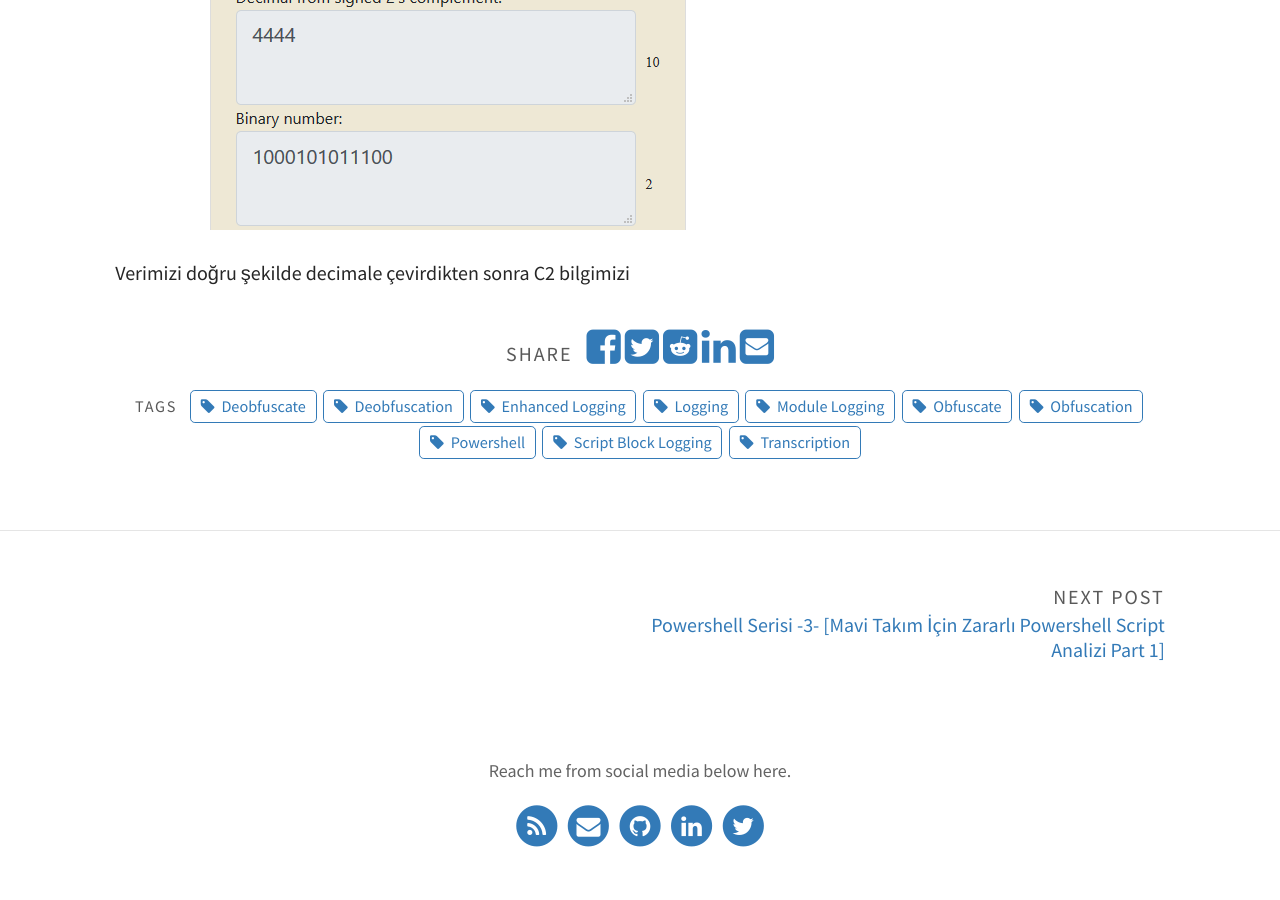
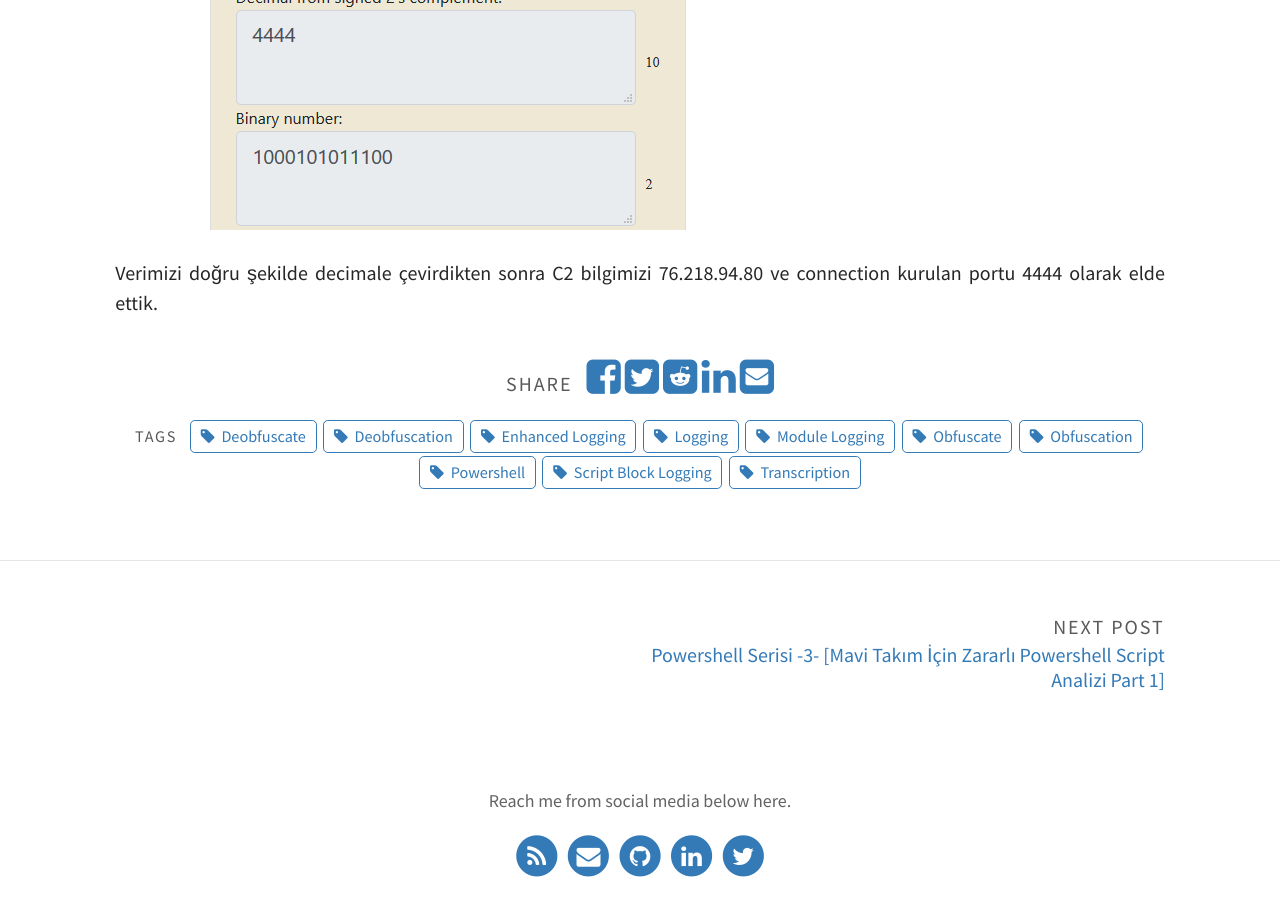
Before and after one commit to batuhankutluca/batuhankutluca.github.io, a Jekyll site: the page built from _posts/2020-03-09-powershell-series-4-mavi-takim-icin-zararli-powershell-script-analizi-part2.md, in a window 1280 px wide and 900 px high, scrolled down 7634 px. Built offline with Jekyll 4.4.1, drawn with Linux system fonts in a browser that asks for light colours.

Commit message:
Update 2020-03-09-powershell-series-4-mavi-takim-icin-zararli-powershell-script-analizi-part2.md

```diff
--- a/_posts/2020-03-09-powershell-series-4-mavi-takim-icin-zararli-powershell-script-analizi-part2.md
+++ b/_posts/2020-03-09-powershell-series-4-mavi-takim-icin-zararli-powershell-script-analizi-part2.md
@@ -67,6 +67,6 @@ Bir önceki yazıda disassemble edilen veride art arda 2 adet push komutu aramı
 
 ![img]({{ site.baseurl }}/assets/img/powershell-4/13.png)
 
-<p align="justify">Verimizi doğru şekilde decimale çevirdikten sonra C2 bilgimizi </p>
+<p align="justify">Verimizi doğru şekilde decimale çevirdikten sonra C2 bilgimizi 76.218.94.80 ve connection kurulan portu 4444 olarak elde ettik.</p>
 
 [msdn]: https://docs.microsoft.com/en-us/windows/win32/api/winsock2/nf-winsock2-socket
```
